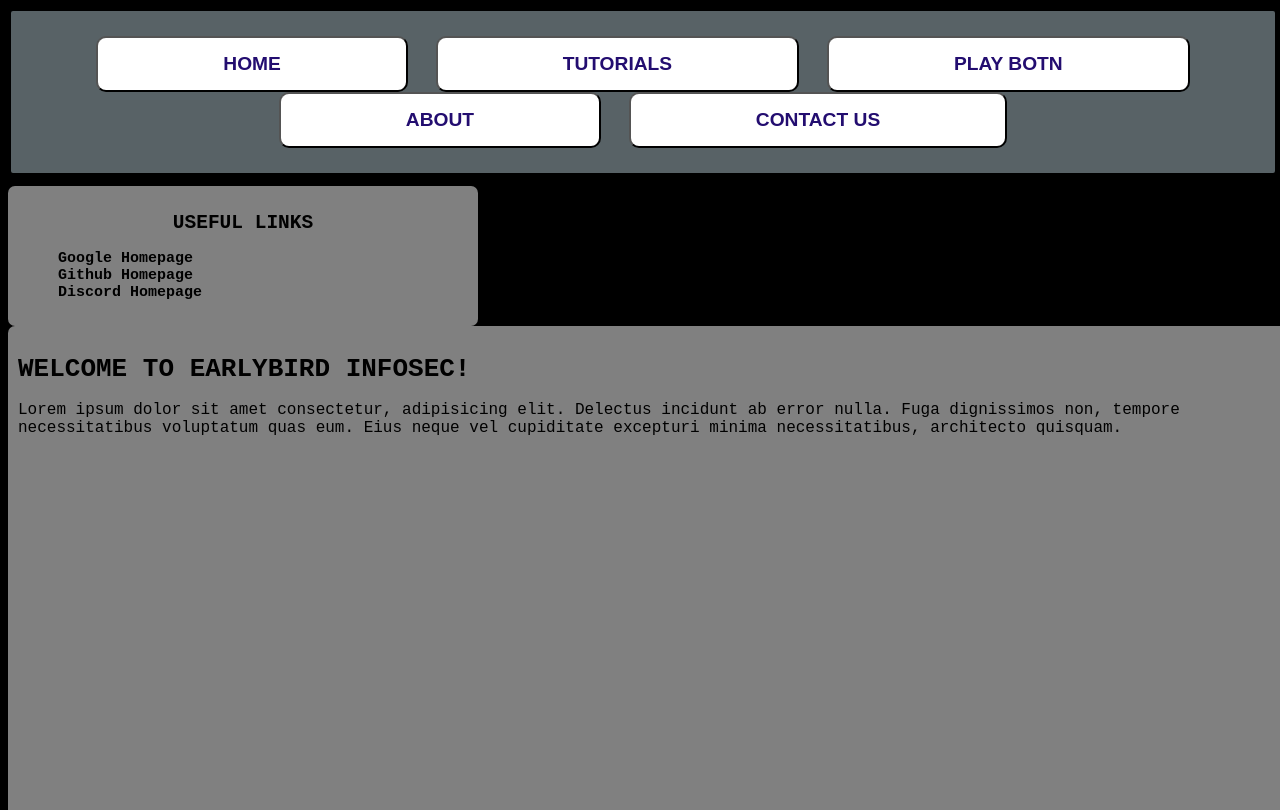
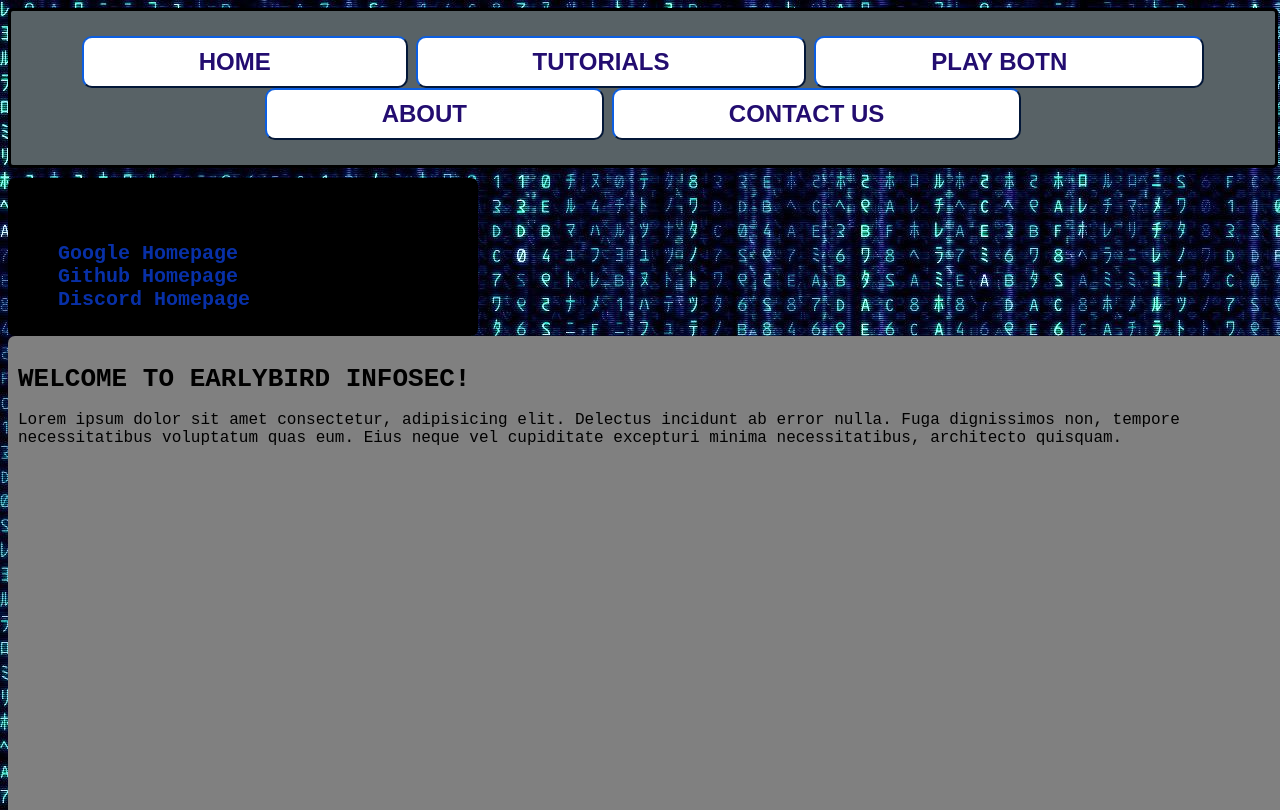
Before and after one commit to aceh0und/aceh0und.github.io, a plain HTML site: page index.html in a window 1280 px wide. Shown: the top 810 px of the page. Drawn offline with Linux system fonts and the light colour scheme.

Commit message:
added background and color scheme change

```diff
--- a/CSS/stylesheet.css
+++ b/CSS/stylesheet.css
@@ -1,6 +1,6 @@
 body {
 
-    background-color: black;
+    background-image: url("/images/blue-matrix.jpg");
     font-family: monospace;
 
 }
@@ -29,7 +29,8 @@ p {
 a{
 
     text-decoration: none;
-    color: black;
+    color: #0830a7;
+    font-size: 15pt;
 
 }
 
@@ -37,6 +38,7 @@ ul {
 
     list-style-type: none;
     font-size: 15px;
+    text-align: left;
 
 }
 
@@ -45,8 +47,8 @@ ul {
 .top-nav {
 
     text-align: center;
-    margin-left: 10px;
-    margin-right: 10px;
+    margin-left: 0px;
+    margin-right: 0px;
 
 }
 
@@ -54,11 +56,11 @@ button.top-nav{
 
     background-color: white;
     border-radius: 10px;
-    border-color: black;
-    padding-left: 125px;
-    padding-right: 125px;
-    padding-top: 15px;
-    padding-bottom: 15px;
+    border-color: #083b8c;
+    padding-left: 115px;
+    padding-right: 135px;
+    padding-top: 10px;
+    padding-bottom: 10px;
     font-size: larger;
     font-family: Arial, Helvetica, sans-serif;
     font-weight: bold;
@@ -94,7 +96,7 @@ button.top-nav{
 
 #index-mid-left {
 
-    background-color: grey;
+    background-color: black;
     width: 450px;
     border-style: solid;
     border-radius: 7px;
```
Also changed, not shown: images/blue-matrix.jpg (added).
